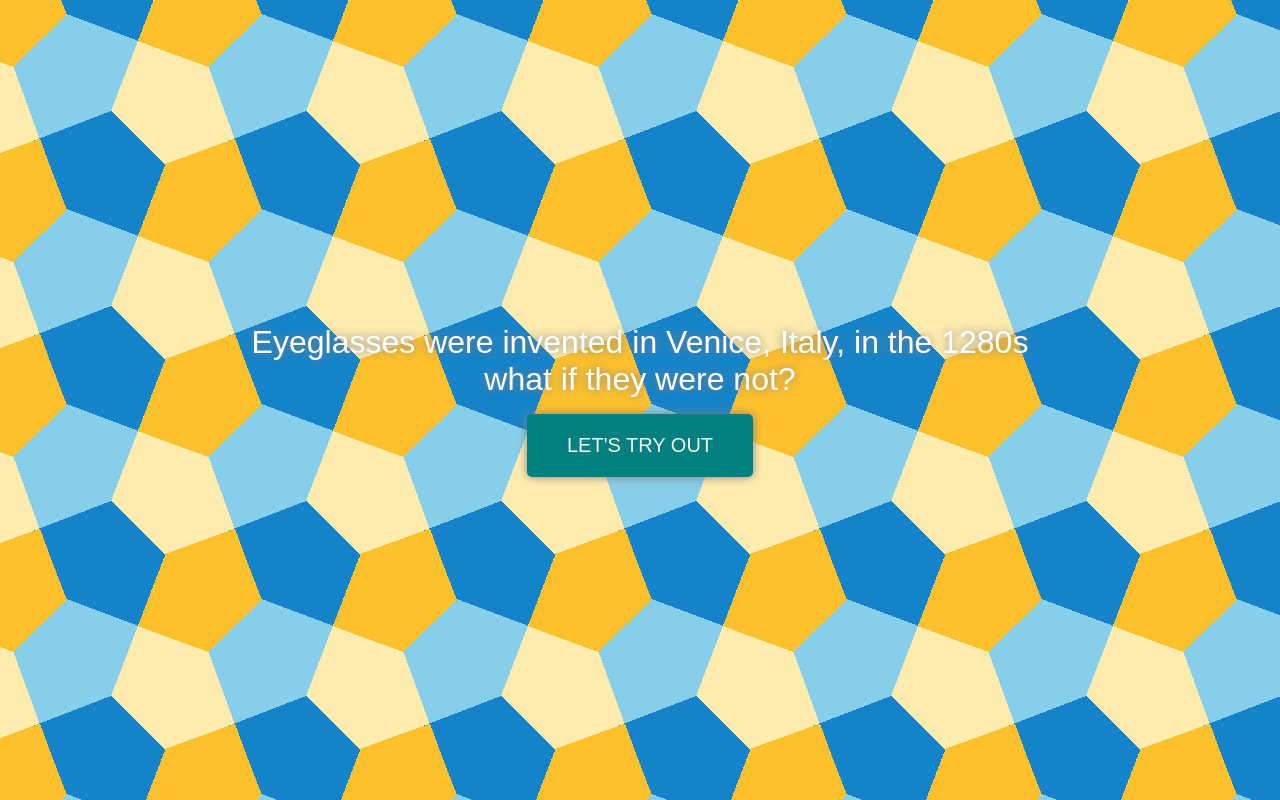
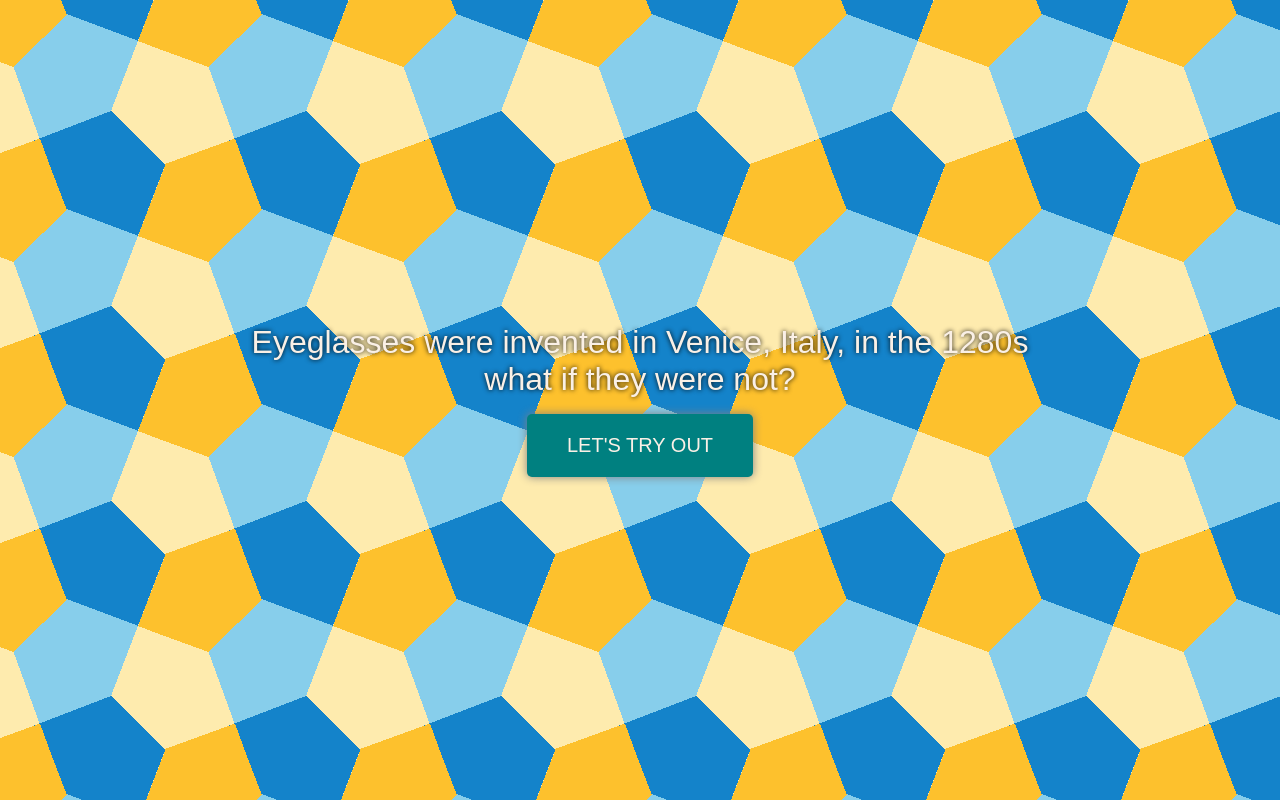
Before and after one commit to fbedussi/guess-the-letter, a plain HTML site: page index.html in a window 1280 px wide. Drawn offline with Linux system fonts and the light colour scheme.

Commit message:
fix intro color

```diff
--- a/style.css
+++ b/style.css
@@ -142,8 +142,8 @@ p {
 }
 
 .intro {
-  text-shadow: 0 0px 10px grey;
-  color: white;
+  text-shadow: 0 0 5px black;
+  color: linen;
   font-size: 2rem;
 }
 
```
